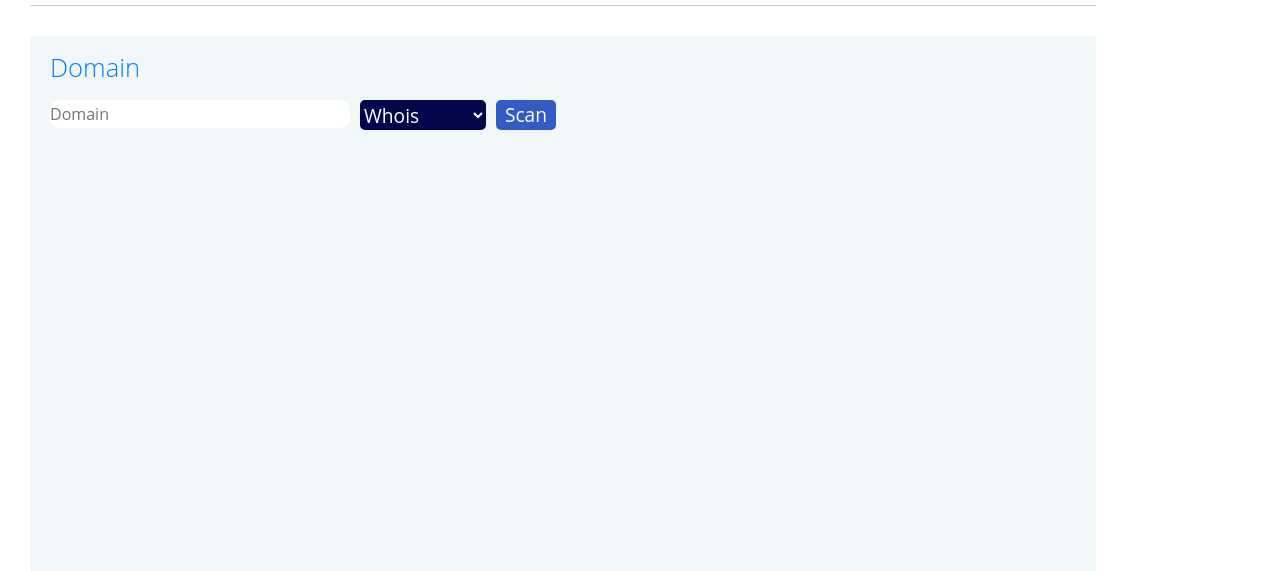
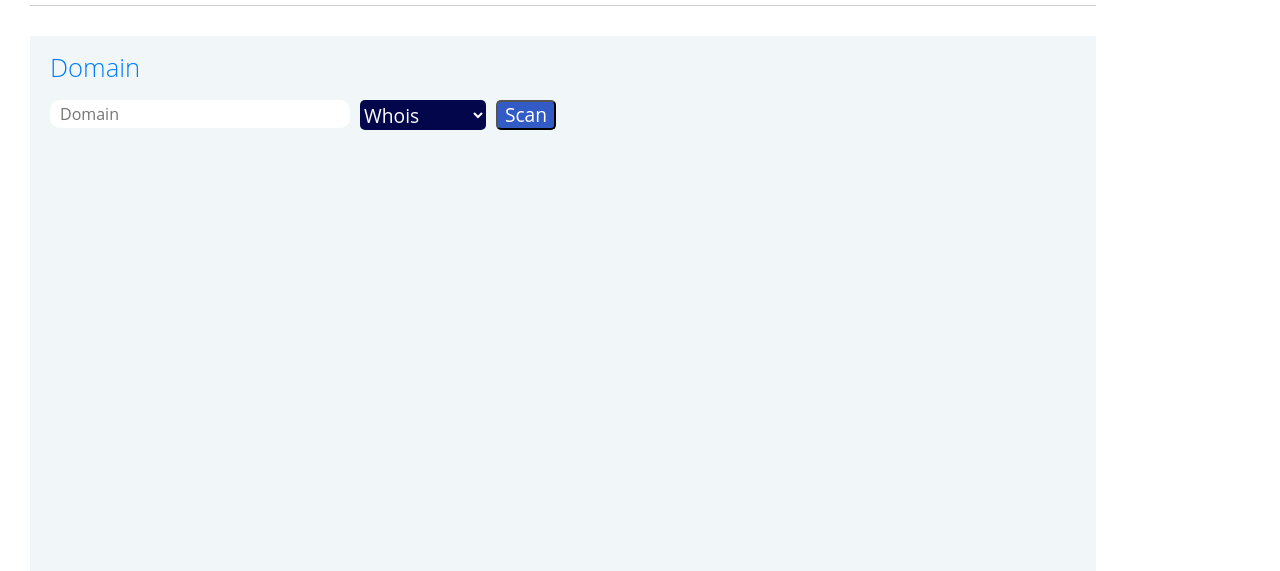
Before and after one commit to Nedu-ds/seguridad_informatica, a Flask app: page /spam in a window 1280 px wide. Shown: the part 948-1519 px from the top of the page. Run offline with Flask 2, Linux system fonts and the light colour scheme; the visitor is signed in with stand-in values (Sample User, id 1); some libraries are stand-ins or nearby versions; some web fonts are replaced.

Commit message:
Upgrade spam.html

```diff
--- a/static/css/spam.css
+++ b/static/css/spam.css
@@ -106,6 +106,7 @@
     border-radius: 10px;
     margin-right: 10px;
     border: 0px;
+    padding-left: 10px;
   }
 
   .option-button{
@@ -125,5 +126,5 @@
       height: 30px;
       border-radius: 5px ;
       font-size: 1.2rem;
-      border: 0px;
+
   }
```
